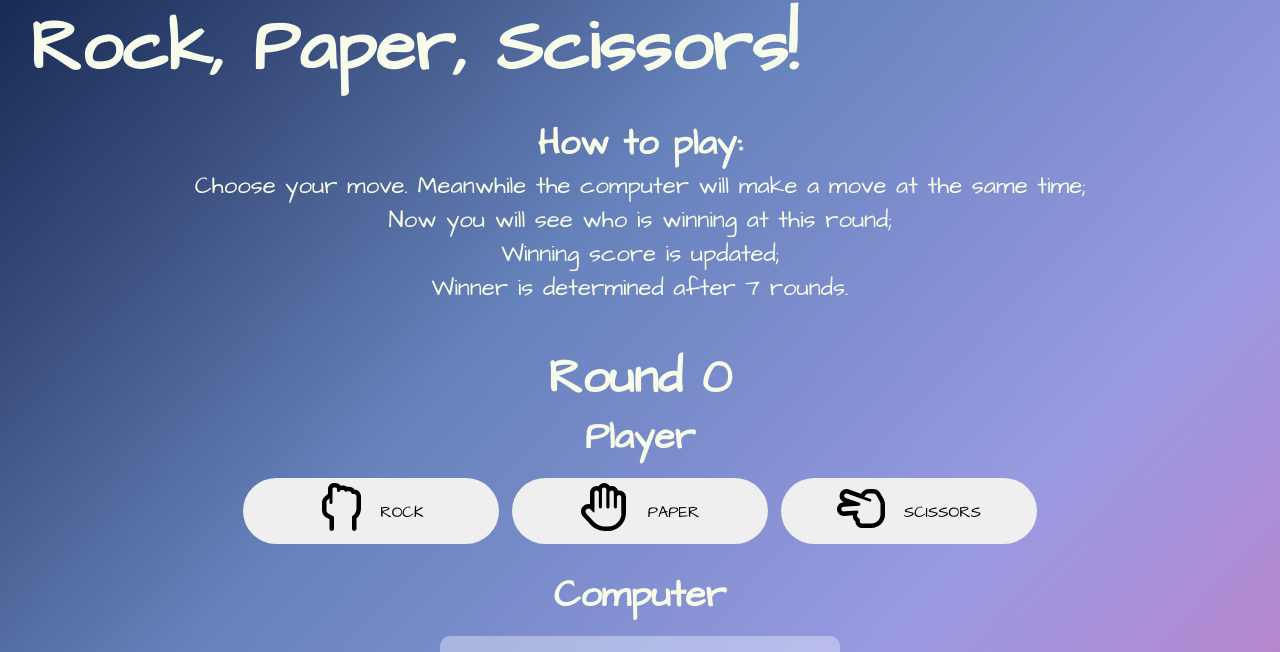
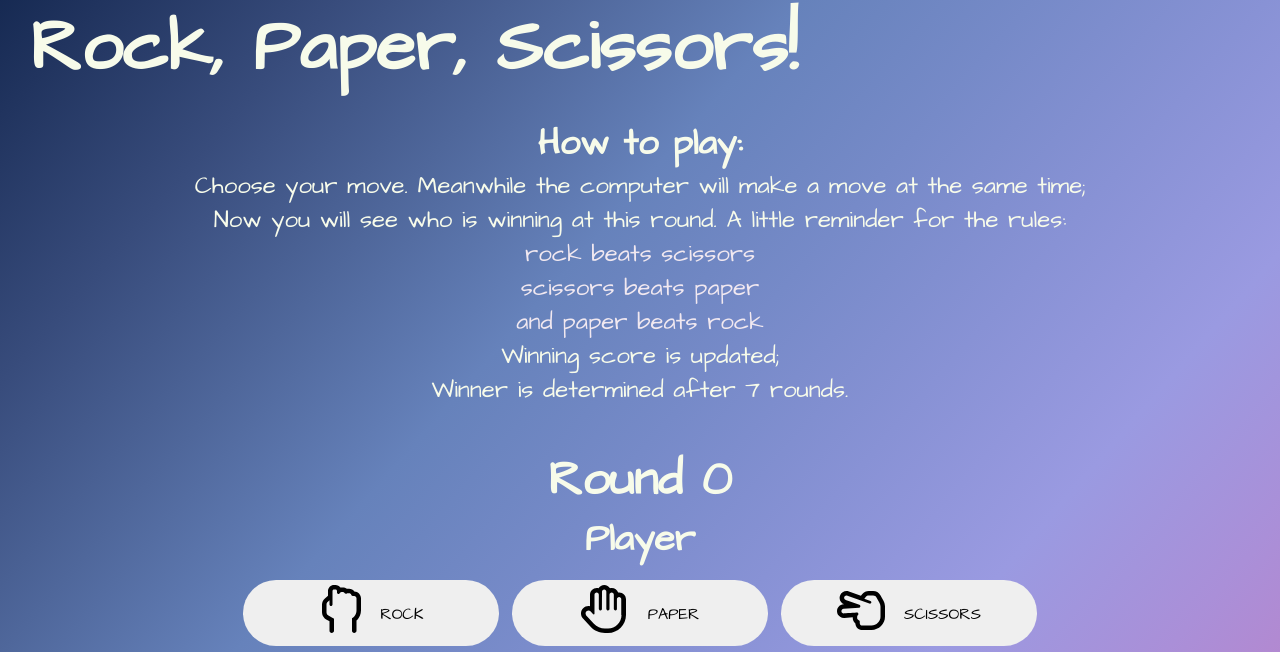
Before and after one commit to Maya-Claveau/PP2-rps, a plain HTML site: page index.html in a window 1280 px wide. Shown: the part 148-800 px from the top of the page. Drawn offline with Linux system fonts and the light colour scheme.

Commit message:
Add rules for the game

```diff
--- a/assets/css/style.css
+++ b/assets/css/style.css
@@ -39,6 +39,10 @@ h1 {
     font-size: 110%;
     margin-top: 20px;
     margin-bottom: 20px;
+}
+
+.gamerule {
+    color: #F1E8F0;
 }
 
 .game-area {
--- a/index.html
+++ b/index.html
@@ -1,5 +1,6 @@
 <!DOCTYPE html>
 <html lang="en">
+
 <head>
     <meta charset="UTF-8">
     <meta http-equiv="X-UA-Compatible" content="IE=edge">
@@ -14,6 +15,7 @@
 
     <title>Document</title>
 </head>
+
 <body>
     <header class="header-container">
 
@@ -29,7 +31,12 @@
         <h2>How to play:</h2>
         <ol>
             <li>Choose your move. Meanwhile the computer will make a move at the same time;</li>
-            <li>Now you will see who is winning at this round;</li>
+            <li>Now you will see who is winning at this round. A little reminder for the rules:</li>
+            <ul class="gamerule">
+                <li>rock beats scissors</li>
+                <li>scissors beats paper</li>
+                <li>and paper beats rock</li>
+            </ul>
             <li>Winning score is updated;</li>
             <li>Winner is determined after 7 rounds.</li>
         </ol>
@@ -56,7 +63,8 @@
         <div class="computer-choice">
             <h3>Computer</h3>
             <div id="image-container">
-                <img id="image-box" src="assets/images/rock-paper-scissors-logo-Square.png" alt="rock paper scissors pictures">
+                <img id="image-box" src="assets/images/rock-paper-scissors-logo-Square.png"
+                    alt="rock paper scissors pictures">
             </div>
         </div>
 
@@ -80,9 +88,11 @@
 
 
     <!-- font awesome script-->
-    <script src="https://cdnjs.cloudflare.com/ajax/libs/font-awesome/6.0.0-beta2/js/all.min.js" crossorigin="anonymous"></script>
+    <script src="https://cdnjs.cloudflare.com/ajax/libs/font-awesome/6.0.0-beta2/js/all.min.js" crossorigin="anonymous">
+    </script>
 
     <!-- javascript file-->
     <script src="assets/js/script.js"></script>
 </body>
+
 </html>
```
